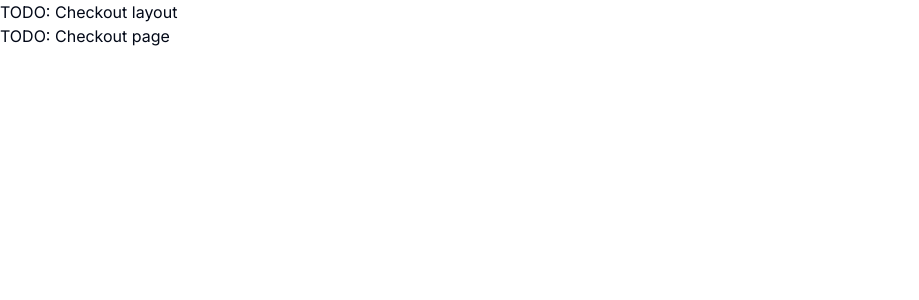
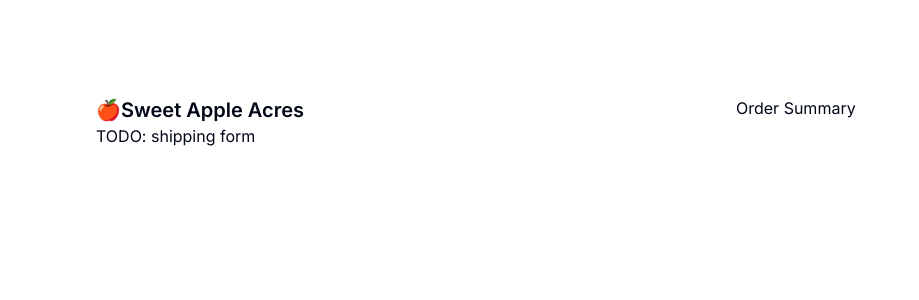
Before and after one commit to mewben/sweet-apple-acres, a Next.js app: page /checkout in a window 1280 px wide. Shown: the top 300 px of the page, without its empty margins (0-919 px from the left). Built offline with nearby package versions, Linux system fonts and the light colour scheme.

Commit message:
wip: Checkout page

```diff
--- a/package.json
+++ b/package.json
@@ -11,9 +11,12 @@
     "test:e2e": "playwright test"
   },
   "dependencies": {
+    "@hookform/resolvers": "^3.3.4",
     "@radix-ui/react-dialog": "^1.0.5",
     "@radix-ui/react-icons": "^1.3.0",
+    "@radix-ui/react-label": "^2.0.2",
     "@radix-ui/react-scroll-area": "^1.0.5",
+    "@radix-ui/react-select": "^2.0.0",
     "@radix-ui/react-slot": "^1.0.2",
     "@radix-ui/react-tooltip": "^1.0.7",
     "class-variance-authority": "^0.7.0",
@@ -21,8 +24,10 @@
     "next": "14.1.0",
     "react": "^18",
     "react-dom": "^18",
+    "react-hook-form": "^7.50.0",
     "tailwind-merge": "^2.2.1",
     "tailwindcss-animate": "^1.0.7",
+    "zod": "^3.22.4",
     "zustand": "^4.5.0"
   },
   "devDependencies": {
--- a/src/app/(cart)/checkout/layout.tsx
+++ b/src/app/(cart)/checkout/layout.tsx
@@ -3,5 +3,5 @@ export default function CheckoutLayout({
 }: Readonly<{
   children: React.ReactNode;
 }>) {
-  return <div>TODO: Checkout layout {children}</div>;
+  return <div className="min-h-screen min-w-screen">{children}</div>;
 }
--- a/src/app/(cart)/checkout/page.tsx
+++ b/src/app/(cart)/checkout/page.tsx
@@ -1,3 +1,18 @@
+import Link from "next/link";
+
 export default async function CheckoutPage() {
-  return <div>TODO: Checkout page</div>;
+  return (
+    <div className="flex flex-row-reverse justify-center min-h-screen">
+      <div className="w-1/2 p-24">Order Summary</div>
+      <div className="w-1/2 p-24 flex justify-end">
+        <div className="flex flex-col max-w-lg w-full">
+          <Link href="/" className="font-semibold text-xl">
+            <span>🍎</span>
+            <span>Sweet Apple Acres</span>
+          </Link>
+          TODO: shipping form
+        </div>
+      </div>
+    </div>
+  );
 }
--- a/src/components/cart/cart-icon.tsx
+++ b/src/components/cart/cart-icon.tsx
@@ -27,7 +27,7 @@ export const CartIcon = () => {
         </svg>
         {totalCount > 0 && (
           <span
-            className="absolute top-0 right-0 bg-red-600 text-white text-nowrap text-xs px-2 rounded-full bg-opacity-80 z-10 tracking-tighter"
+            className="absolute top-0 right-0 bg-red-600 text-white text-nowrap text-xs font-bold rounded-full bg-opacity-80 z-10 tracking-tighter -mt-2 -mr-2 flex items-center justify-center min-h-6 min-w-6"
             aria-label="cart-items"
           >
             {totalCount}
--- a/src/components/header.tsx
+++ b/src/components/header.tsx
@@ -14,7 +14,7 @@ export const Header = () => {
           >
             <Link href="/">
               <span>🍎 </span>
-              <span className="hidden md:block">Sweet Apple Acres</span>
+              <span className="hidden md:block"> Sweet Apple Acres</span>
             </Link>
           </Button>
         </div>
```
Also changed, not shown: 1 other file (tests, documents, lock files or other folders).
